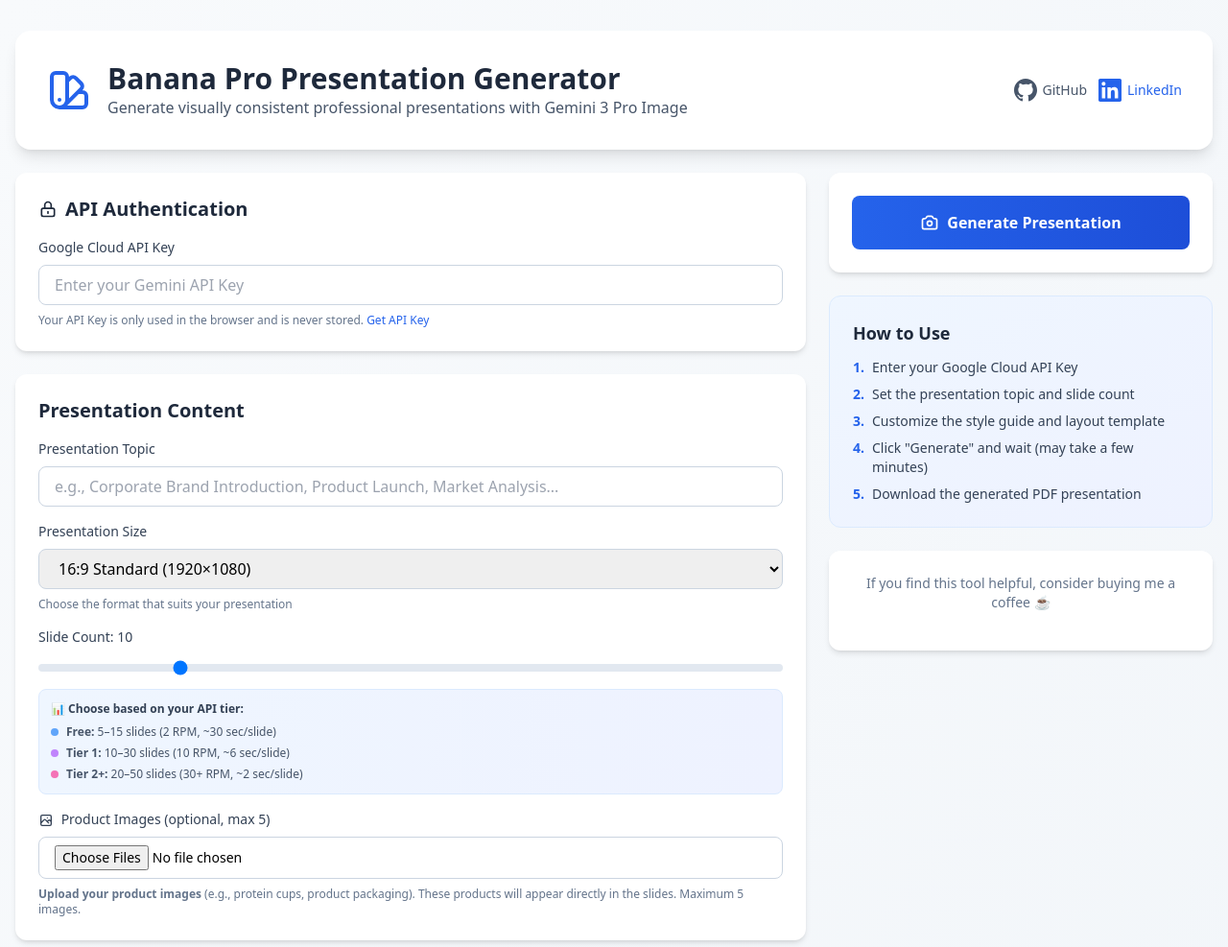
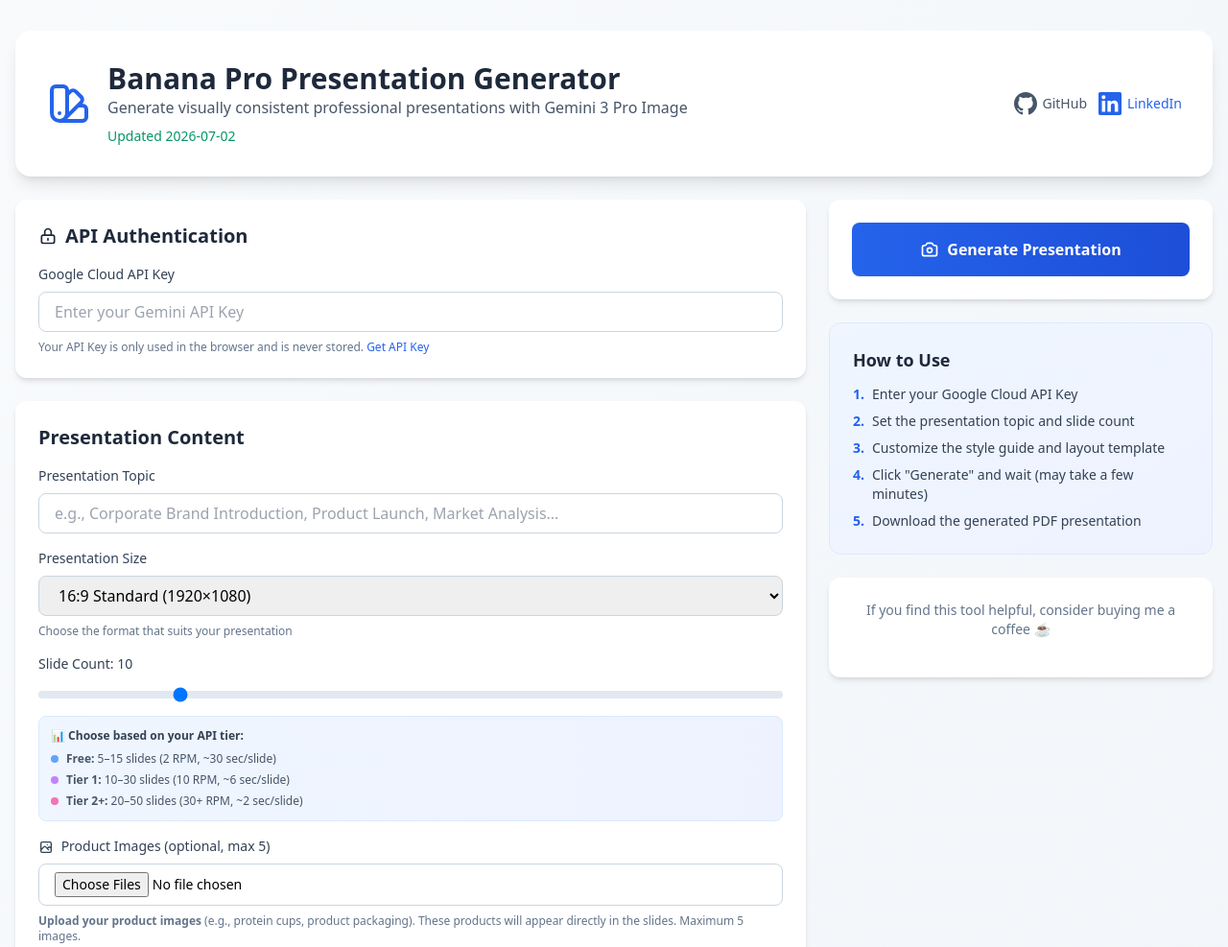
Before and after one commit to chinghssu/slides_banana, a plain HTML site: page index.html in a window 1280 px wide. Shown: the top 987 px of the page at 96% size. Drawn offline with nearby package versions, Linux system fonts and the light colour scheme.

Commit message:
Add deployment verification banner

```diff
--- a/index.html
+++ b/index.html
@@ -34,6 +34,7 @@
                     <div>
                         <h1 class="text-3xl font-bold text-slate-800">Banana Pro Presentation Generator</h1>
                         <p class="text-slate-600">Generate visually consistent professional presentations with Gemini 3 Pro Image</p>
+                        <p class="mt-2 text-sm font-medium text-emerald-600">Updated 2026-07-02</p>
                     </div>
                 </div>
                 <!-- Social Links in Header -->
```
